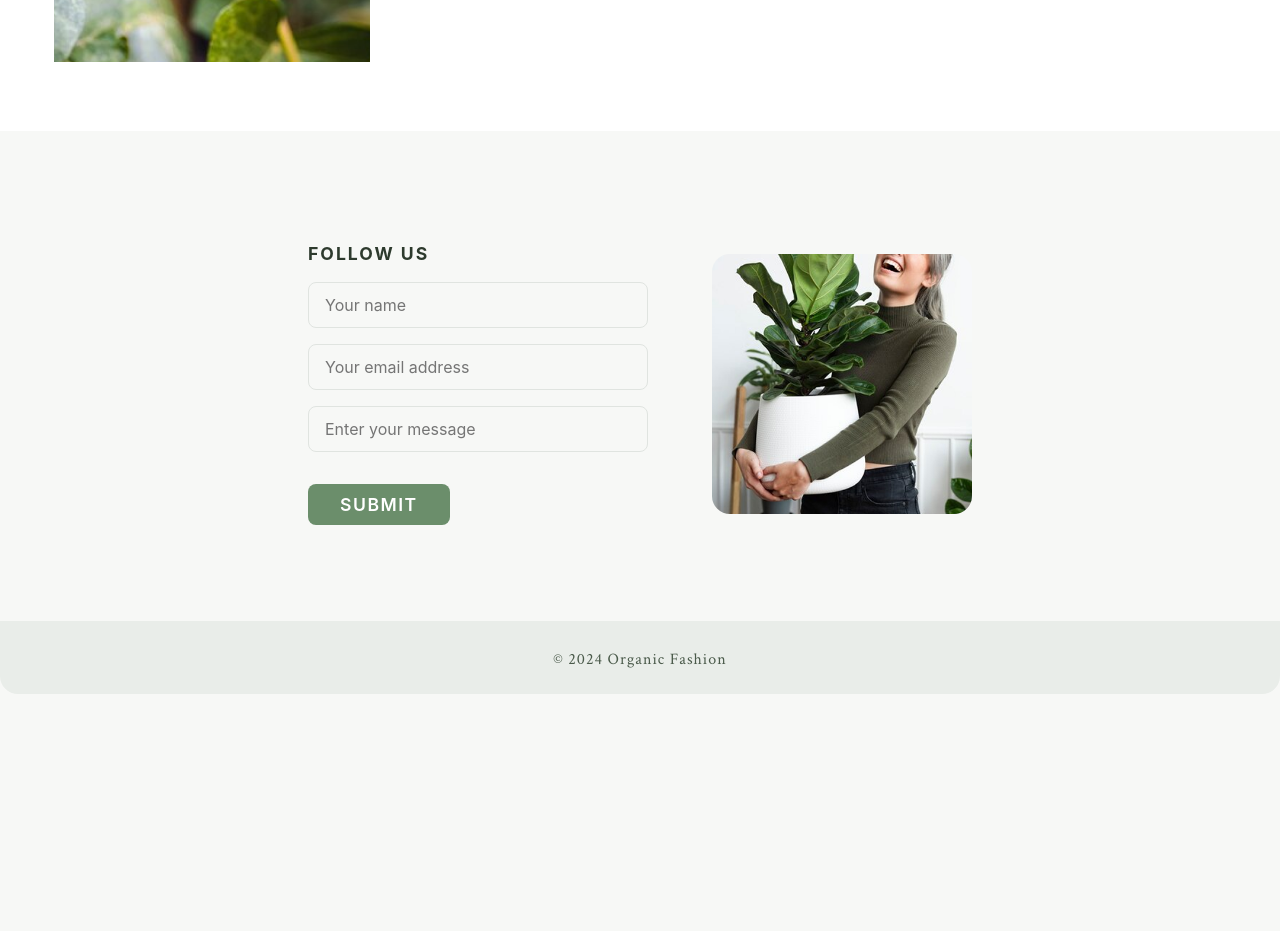
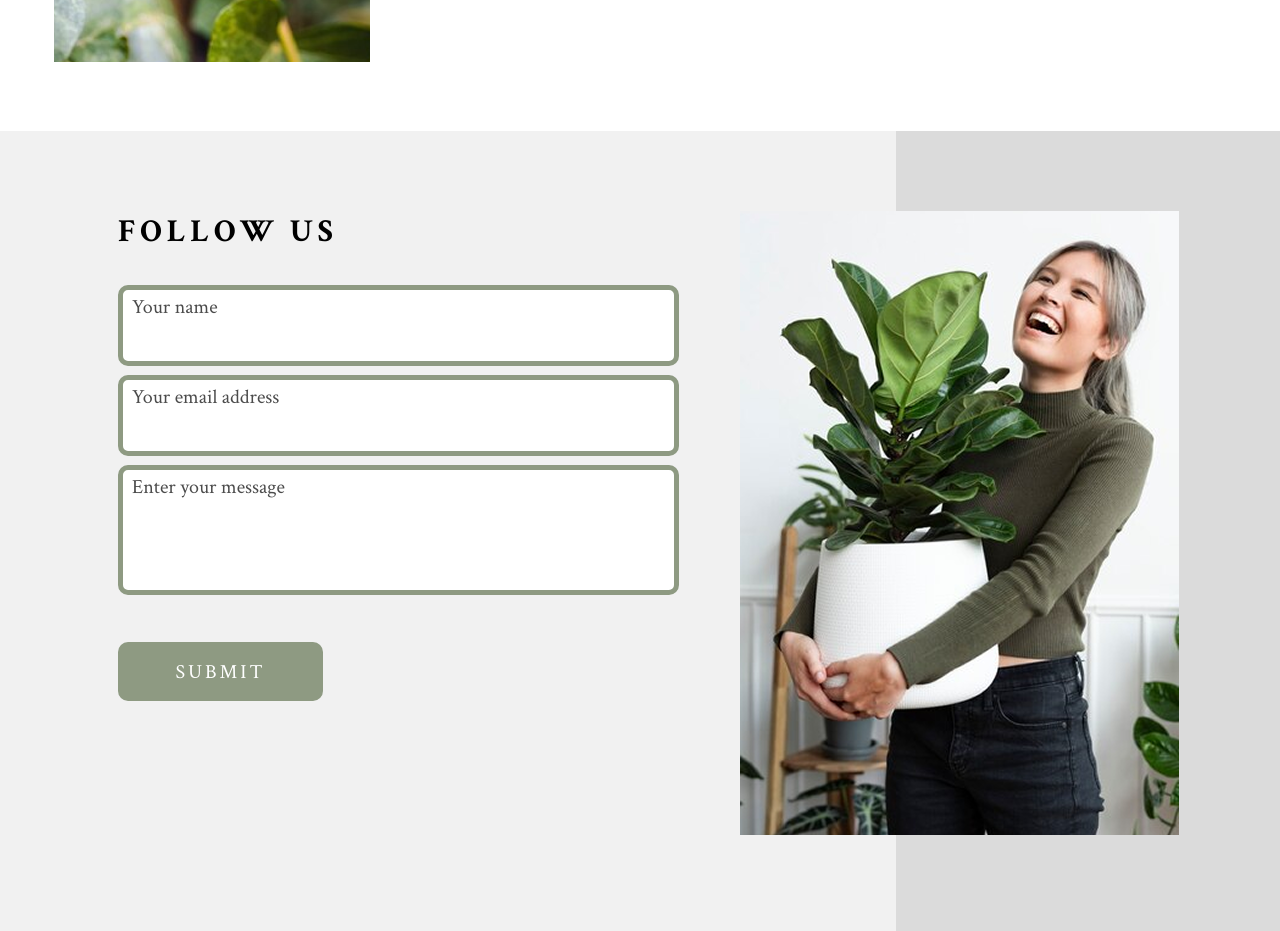
Before and after one commit to chasov-artem/organic-repo, a React (Vite) app: page / in a window 1280 px wide. Shown: the part 2960-3891 px from the top of the page. Before the commit the page ends 3654 px from the top, so only its background shows below. Built offline with nearby package versions, Linux system fonts and the light colour scheme.

Commit message:
styles: contact form

```diff
--- a/src/App.jsx
+++ b/src/App.jsx
@@ -4,7 +4,6 @@ import CategoryList from "./components/CategoryList/CategoryList";
 import NewCollection from "./components/NewCollection/NewCollection";
 import About from "./components/About/About";
 import ContactForm from "./components/ContactForm/ContactForm";
-import Footer from "./components/Footer/Footer";
 
 function App() {
   return (
@@ -25,7 +24,6 @@ function App() {
       <section id="contact">
         <ContactForm />
       </section>
-      <Footer />
     </div>
   );
 }
--- a/src/components/About/About.module.scss
+++ b/src/components/About/About.module.scss
@@ -5,7 +5,7 @@
   gap: 64px;
   padding: 107px 103px 69px 42px;
   max-width: 1280px;
-  margin: 0 auto 48px auto;
+  margin: 0 auto auto;
   background: #fff;
   box-shadow: none;
 
--- a/src/components/ContactForm/ContactForm.jsx
+++ b/src/components/ContactForm/ContactForm.jsx
@@ -1,24 +1,64 @@
 import { useSelector } from "react-redux";
+import { useState } from "react";
 import styles from "./ContactForm.module.scss";
 
 const ContactForm = () => {
   const contact = useSelector((state) => state.content.contact);
+  const [form, setForm] = useState({ name: "", email: "", message: "" });
+
+  const handleChange = (e) => {
+    setForm({ ...form, [e.target.name]: e.target.value });
+  };
 
   return (
     <section className={styles["contact"]}>
+      <div className={styles["contact__bg-left"]}></div>
+      <div className={styles["contact__bg-right"]}></div>
       <div className={styles["contact__container"]}>
         <div className={styles["contact__form-wrap"]}>
           <h2 className={styles["contact__title"]}>Follow Us</h2>
           <form className={styles["contact__form"]}>
-            {contact.form.fields.map((f) => (
+            <div className={styles["input-wrap"]}>
               <input
-                key={f.name}
-                name={f.name}
-                placeholder={f.placeholder}
+                name="name"
+                value={form.name}
+                onChange={handleChange}
                 className={styles["contact__input"]}
-                type={f.name === "email" ? "email" : "text"}
+                type="text"
+                autoComplete="off"
               />
-            ))}
+              {!form.name && (
+                <span className={styles["custom-placeholder"]}>Your name</span>
+              )}
+            </div>
+            <div className={styles["input-wrap"]}>
+              <input
+                name="email"
+                value={form.email}
+                onChange={handleChange}
+                className={styles["contact__input"]}
+                type="email"
+                autoComplete="off"
+              />
+              {!form.email && (
+                <span className={styles["custom-placeholder"]}>
+                  Your email address
+                </span>
+              )}
+            </div>
+            <div className={styles["input-wrap"]}>
+              <textarea
+                name="message"
+                value={form.message}
+                onChange={handleChange}
+                className={styles["contact__input"]}
+              />
+              {!form.message && (
+                <span className={styles["custom-placeholder"]}>
+                  Enter your message
+                </span>
+              )}
+            </div>
             <button className={styles["contact__btn"]} type="submit">
               Submit
             </button>
--- a/src/components/ContactForm/ContactForm.module.scss
+++ b/src/components/ContactForm/ContactForm.module.scss
@@ -1,38 +1,58 @@
 .contact {
-  width: 100%;
-  background: #f7f8f6;
-  padding: 64px 0 64px 0;
+  position: relative;
+  max-width: 1280px;
+  margin: 0 auto;
+  padding: 80px 103px 96px 118px;
+  background: transparent;
+
+  &__bg-left {
+    position: absolute;
+    left: 0;
+    top: 0;
+    bottom: 0;
+    width: 898px;
+    background: #f1f1f1;
+    z-index: 0;
+  }
+  &__bg-right {
+    position: absolute;
+    right: 0;
+    top: 0;
+    bottom: 0;
+    width: 384px;
+    background: #dbdbdb;
+    z-index: 0;
+  }
 
   &__container {
+    width: 100%;
     max-width: 1280px;
-    margin: 0 auto;
     display: flex;
-    align-items: center;
-    justify-content: center;
-    gap: 64px;
-    padding-left: 60px;
-    padding-right: 60px;
+    gap: 61px;
+    position: relative;
+    z-index: 1;
+    padding: 0;
+    justify-content: flex-start;
+    align-items: flex-start;
   }
 
   &__form-wrap {
-    flex: 0 0 340px;
+    flex: 0 0 561px;
+    max-width: 561px;
+    width: 561px;
     display: flex;
     flex-direction: column;
     align-items: flex-start;
-    justify-content: center;
-    max-width: 340px;
-    width: 100%;
-    padding: 0;
+    justify-content: flex-start;
   }
 
   &__title {
-    font-size: 1.1rem;
-    font-family: "Inter", Arial, sans-serif;
     font-weight: 700;
-    margin-bottom: 18px;
-    color: #2d3a2d;
-    letter-spacing: 2px;
+    font-size: 32px;
+    letter-spacing: 0.15em;
+    color: #000;
     text-transform: uppercase;
+    margin-bottom: 33px;
   }
 
   &__socials {
@@ -54,77 +74,112 @@
   &__form {
     display: flex;
     flex-direction: column;
-    gap: 16px;
+    gap: 9px;
     width: 100%;
     align-items: flex-start;
   }
 
   &__input {
-    padding: 12px 16px;
-    border-radius: 8px;
-    border: 1.5px solid #e0e4e0;
-    font-size: 1rem;
-    background: #f7f8f6;
-    transition: border 0.2s;
-    font-family: "Inter", Arial, sans-serif;
-    width: 100%;
+    border: 5px solid #8e9a82;
+    border-radius: 10px;
+    width: 561px;
+    height: 81px;
+    font-size: 20px;
+    font-weight: 400;
+    color: #000;
     box-sizing: border-box;
+    resize: none;
+    padding-left: 10px;
+    &::placeholder {
+      font-weight: 400;
+      font-size: 20px;
+      color: #000;
+      text-align: left;
+      padding-left: 14px;
+      padding-top: 9px;
+    }
     &:focus {
-      border: 1.5px solid #6b8e6b;
+      outline: none;
+      border: 5px solid #6a7c59;
     }
   }
 
+  textarea.contact__input {
+    height: 130px;
+    min-height: 130px;
+    max-height: 130px;
+  }
+
   &__btn {
-    margin-top: 16px;
-    padding: 10px 32px;
-    border-radius: 8px;
+    width: 205px;
+    height: 59px;
+    margin-top: 32px;
+    border-radius: 10px;
+    width: 205px;
+    height: 59px;
+    background-color: #8e9a82;
     border: none;
-    background: #6b8e6b;
+    font-weight: 400;
+    font-size: 20px;
+    letter-spacing: 0.15em;
+    text-align: center;
     color: #fff;
-    font-size: 1.1rem;
-    font-family: "Inter", Arial, sans-serif;
-    font-weight: 600;
-    letter-spacing: 1.5px;
-    cursor: pointer;
-    transition: background 0.2s;
     text-transform: uppercase;
-    width: auto;
-    min-width: 120px;
-    box-sizing: border-box;
     &:hover {
-      background: #2d3a2d;
+      background-color: #617457;
     }
   }
 
   &__img-wrap {
-    flex: 0 0 260px;
+    flex: 0 0 439px;
+    width: 439px;
+    height: 624px;
+    overflow: hidden;
     display: flex;
-    align-items: center;
-    justify-content: center;
-    padding: 0;
+    align-items: flex-end;
+    justify-content: flex-end;
+    z-index: 2;
+    position: static;
   }
 
   &__img {
-    width: 260px;
-    height: 260px;
+    width: 100%;
+    height: 100%;
     object-fit: cover;
-    border-radius: 18px;
-    background: #f0f2ef;
+    display: block;
   }
 
-  @media (max-width: 900px) {
+  textarea.contact__input::placeholder {
+    padding-left: 14px;
+    padding-top: 9px;
+  }
+
+  input.contact__input::placeholder {
+    padding-left: 14px;
+    padding-top: 9px;
+  }
+
+  input.contact__input,
+  textarea.contact__input {
+    color: #000000;
+    font-size: 20px;
+    font-weight: 400;
+  }
+
+  @media (max-width: 1100px) {
     &__container {
-      flex-direction: column-reverse;
+      flex-direction: column;
       gap: 24px;
       align-items: center;
     }
     &__img-wrap {
       padding: 0;
       justify-content: center;
+      height: 220px;
     }
     &__img {
       width: 180px;
-      height: 180px;
+      height: 220px;
     }
     &__form-wrap {
       padding: 0;
@@ -145,4 +200,22 @@
       width: 100%;
     }
   }
+
+  .input-wrap {
+    position: relative;
+    width: 100%;
+  }
+  .custom-placeholder {
+    position: absolute;
+    left: 14px;
+    top: 9px;
+    font-size: 20px;
+    font-weight: 400;
+    color: #000;
+    pointer-events: none;
+    user-select: none;
+    transition: opacity 0.2s;
+    opacity: 0.7;
+    text-align: left;
+  }
 }
--- a/src/components/Footer/Footer.jsx
+++ /dev/null
@@ -1,14 +0,0 @@
-import { useSelector } from "react-redux";
-import styles from "./Footer.module.scss";
-
-const Footer = () => {
-  const { text } = useSelector((state) => state.content.footer);
-
-  return (
-    <footer className={styles["footer"]}>
-      <div className={styles["footer__text"]}>{text}</div>
-    </footer>
-  );
-};
-
-export default Footer;
--- a/src/components/Footer/Footer.module.scss
+++ /dev/null
@@ -1,18 +0,0 @@
-.footer {
-  width: 100%;
-  background: #e9ede9;
-  padding: 28px 60px 24px 60px;
-  text-align: center;
-  border-radius: 0 0 18px 18px;
-  margin-top: 32px;
-  max-width: 1280px;
-  margin-left: auto;
-  margin-right: auto;
-
-  &__text {
-    color: #4a5a4a;
-    font-size: 1rem;
-    font-weight: 500;
-    letter-spacing: 1px;
-  }
-}
--- a/src/components/NewCollection/NewCollection.module.scss
+++ b/src/components/NewCollection/NewCollection.module.scss
@@ -14,7 +14,6 @@
     width: 1280px;
     height: 405px;
     background: #fff;
-    border-radius: 24px;
     z-index: 0;
   }
 
```
